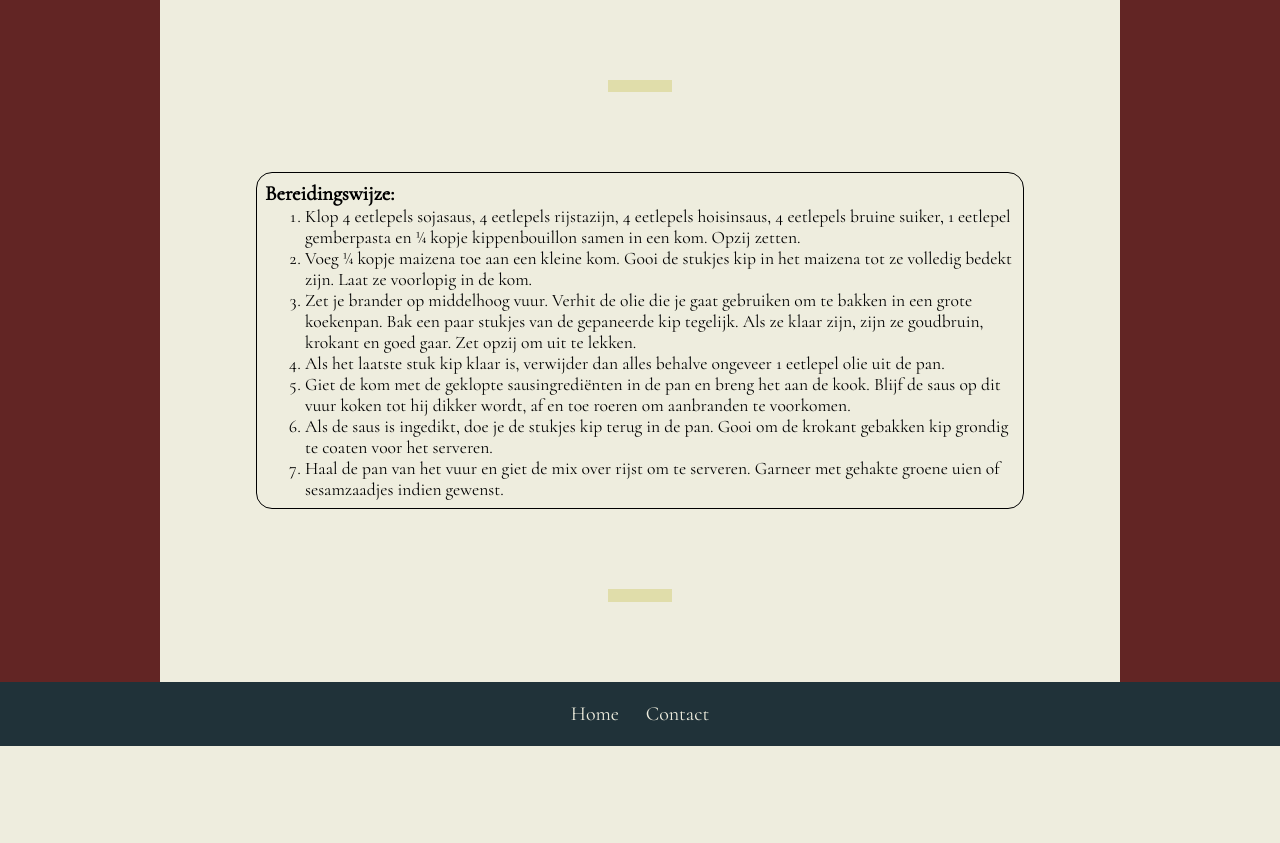
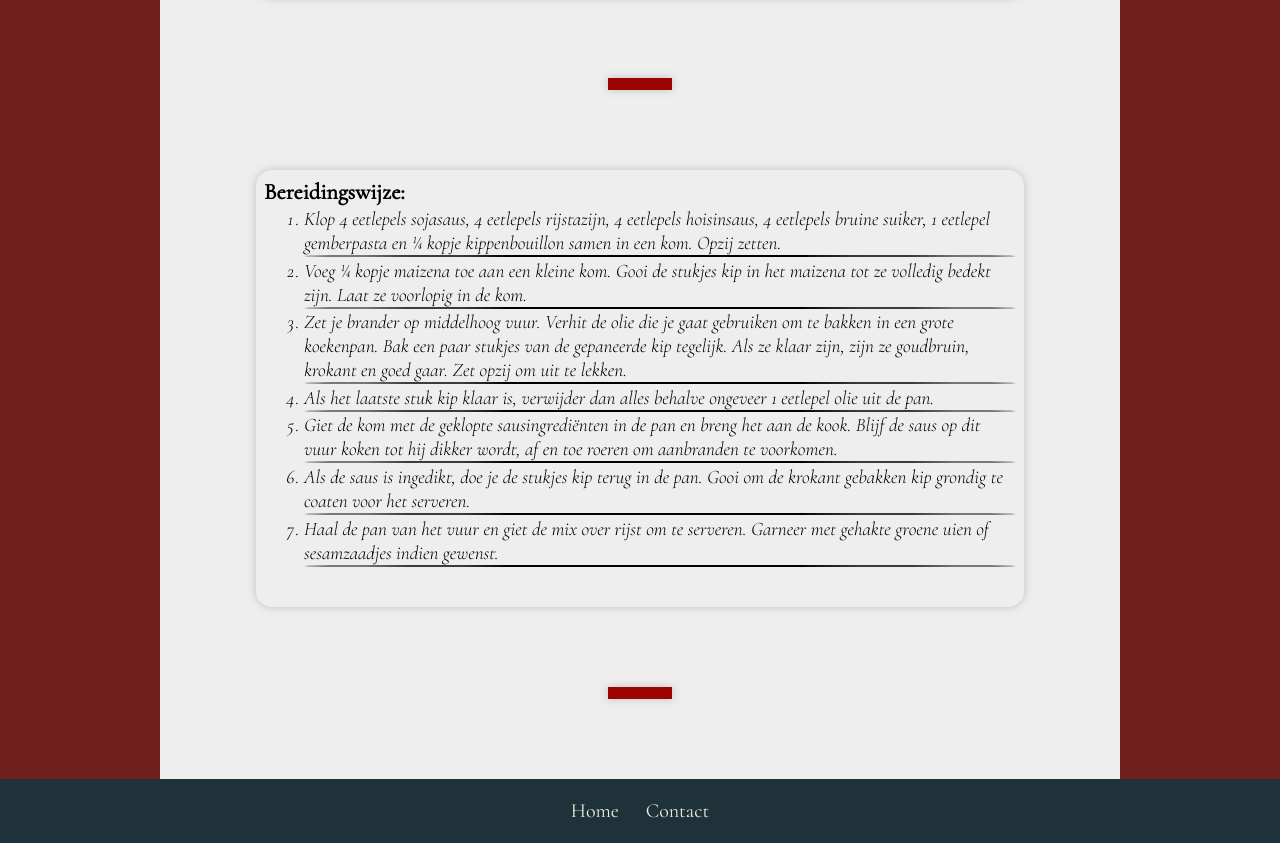
Before and after one commit to TRuijgers/Receptenboek, a PHP site: page /recept.php in a window 1280 px wide. Shown: the part 1220-2063 px from the top of the page. Before the commit the page ends 1966 px from the top, so only its background shows below. Run offline with PHP 8.4, Linux system fonts and the light colour scheme.

Commit message:
Border styling

```diff
--- a/css/recept/_recept.scss
+++ b/css/recept/_recept.scss
@@ -1,9 +1,11 @@
 $black: #141E27;
 $blue: #203239;
-$red: rgb(98, 37, 36);
+$red: rgb(112, 31, 29);
+$bright-red: rgb(154, 4, 2);
 $brown: #9f9466;
 $yellow: #E0DDAA;
-$white: #EEEDDE;
+$white: #EEEEEE;
+$light-gray: rgb(192, 191, 191);
 
 main {
     section:nth-of-type(1) {
@@ -87,12 +84,21 @@ main {
                 justify-content: center;
                 flex-flow: column nowrap;
                 border-radius: 1rem;
-                border: 1px solid black;
+                box-shadow: 0px 0px 8px $light-gray;
+                background-color: $white;
                 font-size: 1.1rem;
-                padding: 0.5rem;
+                padding: 0.5rem 0.5rem 1rem 0.5rem;
                 width: 80%;
                 margin-left: auto;
                 margin-right: auto;
+                ol {
+                    padding-bottom: 1.5rem;
+                    li {
+                        font-size: 1.2rem;
+                        font-style: italic;
+                        padding-top: 0.1rem;
+                    }
+                }
             }
         }
     }
@@ -108,12 +114,21 @@ main {
             flex-flow: row wrap;
             justify-content: center;
         }
+        h3 {
+            font-size: 1.4rem;
+        }
     }
     .section-separator {
+        box-shadow: 0px 0px 8px $light-gray;
         flex: 0 0 4rem;
         display: block;
         height: 0.8rem;
-        background-color: $yellow;
+        background-color: $bright-red;
         margin: 5rem 30rem;
     }
+    .li-separator {
+        display: block;
+        border: 0.5px solid black;
+        border-radius: 50%;
+    }
 }
--- a/css/recept/styles.css
+++ b/css/recept/styles.css
@@ -66,30 +68,34 @@ main section:nth-of-type(2) > div > div div ul {
   font-style: italic;
   align-self: center;
 }
-main section:nth-of-type(2) > div > div div span {
-  display: block;
-  border: 0.5px solid black;
-  border-radius: 50%;
-}
 main section:nth-of-type(3) > div > div {
   align-self: center;
   display: flex;
   justify-content: center;
   flex-flow: column nowrap;
   border-radius: 1rem;
-  border: 1px solid black;
+  box-shadow: 0px 0px 8px rgb(192, 191, 191);
+  background-color: #EEEEEE;
   font-size: 1.1rem;
-  padding: 0.5rem;
+  padding: 0.5rem 0.5rem 1rem 0.5rem;
   width: 80%;
   margin-left: auto;
   margin-right: auto;
 }
+main section:nth-of-type(3) > div > div ol {
+  padding-bottom: 1.5rem;
+}
+main section:nth-of-type(3) > div > div ol li {
+  font-size: 1.2rem;
+  font-style: italic;
+  padding-top: 0.1rem;
+}
 main section {
-  background-color: rgb(98, 37, 36);
+  background-color: rgb(112, 31, 29);
   display: flex;
 }
 main section > div {
-  background-color: #EEEDDE;
+  background-color: #EEEEEE;
   margin-left: auto;
   margin-right: auto;
   width: 75%;
@@ -97,12 +103,21 @@ main section > div {
   flex-flow: row wrap;
   justify-content: center;
 }
+main section h3 {
+  font-size: 1.4rem;
+}
 main .section-separator {
+  box-shadow: 0px 0px 8px rgb(192, 191, 191);
   flex: 0 0 4rem;
   display: block;
   height: 0.8rem;
-  background-color: #E0DDAA;
+  background-color: rgb(154, 4, 2);
   margin: 5rem 30rem;
+}
+main .li-separator {
+  display: block;
+  border: 0.5px solid black;
+  border-radius: 50%;
 }
 
 body {
--- a/recept.php
+++ b/recept.php
@@ -43,27 +43,27 @@
                         <h3>Benodigdheden:</h3>
                         <ul>
                             <li>Kipfilet</li>
-                            <span></span>
+                            <span class="li-separator"></span>
                             <li>Maïzena</li>
-                            <span></span>
+                            <span class="li-separator"></span>
                             <li>Olie</li>
-                            <span></span>
+                            <span class="li-separator"></span>
                             <li>Sojasaus</li>
-                            <span></span>
+                            <span class="li-separator"></span>
                             <li>Rijstazijn</li>
-                            <span></span>
+                            <span class="li-separator"></span>
                             <li>Hoisinsaus</li>
-                            <span></span>
+                            <span class="li-separator"></span>
                             <li>Bruine suiker</li>
-                            <span></span>
+                            <span class="li-separator"></span>
                             <li>Kippen bouillon</li>
-                            <span></span>
+                            <span class="li-separator"></span>
                             <li>Gemberpasta</li>
-                            <span></span>
+                            <span class="li-separator"></span>
                             <li>Knoflook poeder</li>
-                            <span></span>
+                            <span class="li-separator"></span>
                             <li>Gedroogde of vermalen rode peper</li>
-                            <span></span>
+                            <span class="li-separator"></span>
                         </ul>
                     </div>
                 </div>
@@ -76,12 +76,19 @@
                     <h3>Bereidingswijze:</h3>
                     <ol>
                         <li>Klop 4 eetlepels sojasaus, 4 eetlepels rijstazijn, 4 eetlepels hoisinsaus, 4 eetlepels bruine suiker, 1 eetlepel gemberpasta en ¼ kopje kippenbouillon samen in een kom. Opzij zetten.</li>
+                        <span class="li-separator"></span>
                         <li>Voeg ¼ kopje maizena toe aan een kleine kom. Gooi de stukjes kip in het maizena tot ze volledig bedekt zijn. Laat ze voorlopig in de kom.</li>
+                        <span class="li-separator"></span>
                         <li>Zet je brander op middelhoog vuur. Verhit de olie die je gaat gebruiken om te bakken in een grote koekenpan. Bak een paar stukjes van de gepaneerde kip tegelijk. Als ze klaar zijn, zijn ze goudbruin, krokant en goed gaar. Zet opzij om uit te lekken.</li>
+                        <span class="li-separator"></span>
                         <li>Als het laatste stuk kip klaar is, verwijder dan alles behalve ongeveer 1 eetlepel olie uit de pan.</li>
+                        <span class="li-separator"></span>
                         <li>Giet de kom met de geklopte sausingrediënten in de pan en breng het aan de kook. Blijf de saus op dit vuur koken tot hij dikker wordt, af en toe roeren om aanbranden te voorkomen.</li>
+                        <span class="li-separator"></span>
                         <li>Als de saus is ingedikt, doe je de stukjes kip terug in de pan. Gooi om de krokant gebakken kip grondig te coaten voor het serveren.</li>
+                        <span class="li-separator"></span>
                         <li>Haal de pan van het vuur en giet de mix over rijst om te serveren. Garneer met gehakte groene uien of sesamzaadjes indien gewenst.</li>
+                        <span class="li-separator"></span>
                     </ol>
                 </div>
                 <span class="section-separator"></span>
```
Also changed, not shown: other parts of css/recept/_recept.scss (+10 -15 lines), other parts of css/recept/styles.css (+13 -11 lines), 1 other file.
